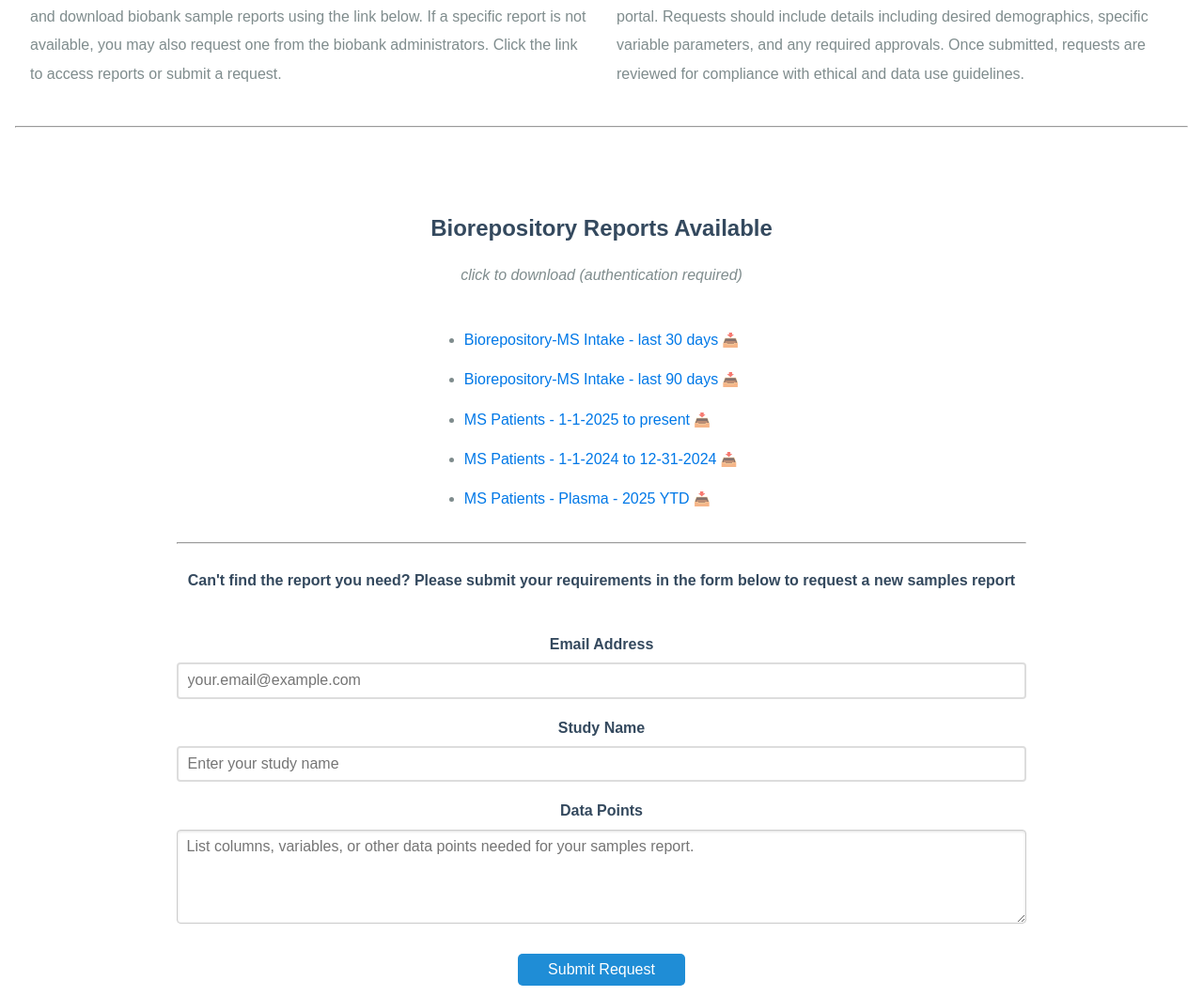
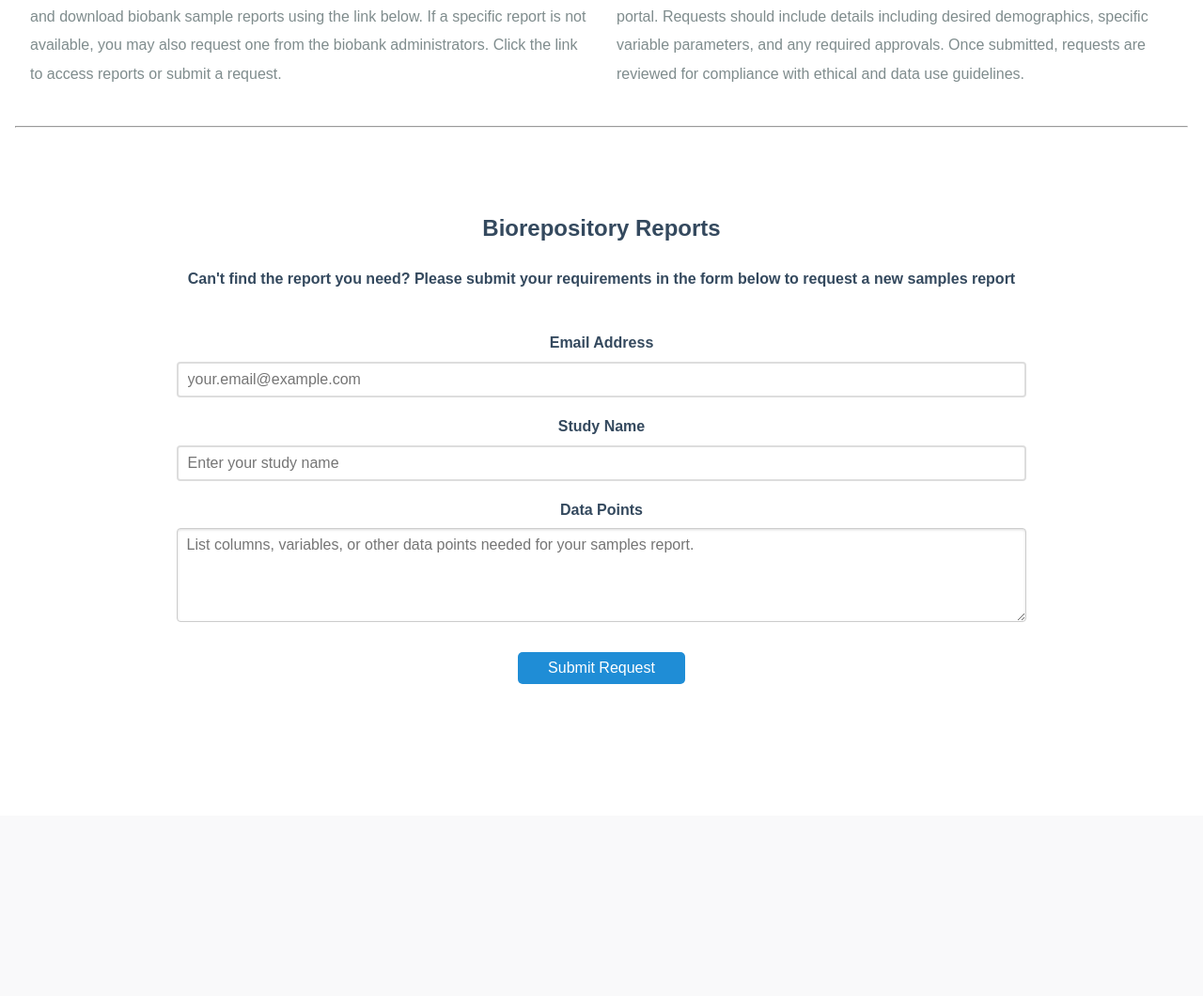
Before and after one commit to UCSF-MS-DCC/WNBR_website, a Flask app: page /dataservices/index in a window 1280 px wide. Shown: the part 1418-2478 px from the top of the page at 94% size. After the commit the page ends 2146 px from the top, so only its background shows below. Run offline with Flask 3, Linux system fonts and the light colour scheme; parts of the project's set-up code (start-up, migrations or seed data) failed here and were passed over; some libraries are stand-ins or nearby versions.

Commit message:
Updates to dataservices index - disable report downloads; updates to text layout on biorepository index

```diff
--- a/templates/biobank/index.html
+++ b/templates/biobank/index.html
@@ -18,19 +18,19 @@
 {#well-characterized biospecimens to scientists and clinicians worldwide. Our state-of-the-art facility specializes in the #}
 {#collection, processing, and long-term storage of blood and cerebrospinal fluid (CSF) from both healthy donors and #}
 {#individuals with neurological conditions.#}
-                    The Weill NeuroBioRepository is a Neurology Department core facility established to support and accelerate research into the mechanisms of complex neurological disorders. Our primary function is the systematic collection, processing, and long-term archival of high-quality human biospecimens obtained through our collaborating neurology centers. The repository is strategically focused on major neurodegenerative and neuroinflammatory conditions, including Multiple Sclerosis (MS), Parkinson's Disease, Amyotrophic Lateral Sclerosis (ALS), and a spectrum of memory and aging disorders. Our holdings consist of longitudinally collected cerebrospinal fluid (CSF) and a comprehensive array of blood-derived products, including
+                    The Weill NeuroBioRepository is a Neurology Department core facility established to support and accelerate research into the mechanisms of complex neurological disorders. Our primary function is the systematic collection, processing, and long-term archival of high-quality human biospecimens obtained through our collaborating neurology centers. The repository is strategically focused on major neurodegenerative and neuroinflammatory conditions, including Multiple Sclerosis (MS), Parkinson's Disease, Amyotrophic Lateral Sclerosis (ALS), and a spectrum of memory and aging disorders. Our holdings consist of
                 </p>
             </div>
 
             <div class="l-box pure-u-1 pure-u-md-1-3">
                 <p>
-                    plasma, serum, peripheral blood mononuclear cells (PBMCs), and extracted DNA, providing a robust resource for a wide range of molecular and cellular analyses. The ultimate objective of the biobank is to serve as a foundational platform that enables high-impact neurological research. The curated collections and associated data are structured to support a diverse portfolio of investigations, including longitudinal studies tracking disease progression, the discovery and validation of diagnostic or prognostic biomarkers, and large-scale genotype-phenotype association studies. By providing centralized, streamlined access to meticulously characterized biospecimens, the biobank lowers the logistical barriers for investigators to launch ambitious projects,
+                    longitudinally collected cerebrospinal fluid (CSF) and a comprehensive array of blood-derived products, including plasma, serum, peripheral blood mononuclear cells (PBMCs), and extracted DNA, providing a robust resource for a wide range of molecular and cellular analyses. The ultimate objective of the biobank is to serve as a foundational platform that enables high-impact neurological research. The curated collections and associated data are structured to support a diverse portfolio of investigations, including longitudinal studies tracking disease progression, the discovery and validation of diagnostic or prognostic biomarkers, and large-
                 </p>
             </div>
 
             <div class="l-box pure-u-1 pure-u-md-1-3">
                 <p>
-                    strengthens institutional grant applications, and promotes a campus-wide culture of collaborative, data-driven science. Our commitment is to maintain and grow this resource to the highest scientific and ethical standards, ensuring it remains a powerful engine for discovery.
+                    scale genotype-phenotype association studies. By providing centralized, streamlined access to meticulously characterized biospecimens, the biorepository lowers the logistical barriers for investigators to launch ambitious projects,strengthens institutional grant applications, and promotes a campus-wide culture of collaborative, data-driven science. Our commitment is to maintain and grow this resource to the highest scientific and ethical standards, ensuring it remains a powerful engine for discovery.
                 </p>
             </div>
         </div>
--- a/templates/dataservices/index.html
+++ b/templates/dataservices/index.html
@@ -194,19 +194,19 @@
                     pure-u-md-3-4: Takes up 75% width on medium screens and larger
                     -->
                     <div class="centered-container pure-u-1 pure-u-md-3-4 text-center">
-                        <h2>Biorepository Reports Available</h2>
-                        <p><i>click to download (authentication required)</i></p>
-                        <!-- Status message div -->
-                        <div id="status-message" class="status-message"></div>
-                        <ul id="reports-list" class="centered-list">
-                            <!-- Modified links to use onclick instead of href for triggering auth -->
-                            <li><a onclick="initiateDownload('WNBR_Sample_Report_TEST.pdf')">Biorepository-MS Intake - last 30 days</a></li>
-                            <li><a onclick="initiateDownload('WNBR_Sample_Report_TEST.xlsx')">Biorepository-MS Intake - last 90 days</a></li>
-                            <li><a onclick="initiateDownload('WNBR_Sample_Report_TEST.csv')">MS Patients - 1-1-2025 to present</a></li>
-                            <li><a onclick="initiateDownload('WNBR_Sample_Report_TEST.pdf')">MS Patients - 1-1-2024 to 12-31-2024</a></li>
-                            <li><a onclick="initiateDownload('WNBR_Sample_Report_TEST.pdf')">MS Patients - Plasma - 2025 YTD</a></li>
-                        </ul>
-                        <hr>
+                        <h2>Biorepository Reports</h2>
+{#                        <p><i>click to download (authentication required)</i></p>#}
+{#                        <!-- Status message div -->#}
+{#                        <div id="status-message" class="status-message"></div>#}
+{#                        <ul id="reports-list" class="centered-list">#}
+{#                            <!-- Modified links to use onclick instead of href for triggering auth -->#}
+{#                            <li><a onclick="initiateDownload('WNBR_Sample_Report_TEST.pdf')">Biorepository-MS Intake - last 30 days</a></li>#}
+{#                            <li><a onclick="initiateDownload('WNBR_Sample_Report_TEST.xlsx')">Biorepository-MS Intake - last 90 days</a></li>#}
+{#                            <li><a onclick="initiateDownload('WNBR_Sample_Report_TEST.csv')">MS Patients - 1-1-2025 to present</a></li>#}
+{#                            <li><a onclick="initiateDownload('WNBR_Sample_Report_TEST.pdf')">MS Patients - 1-1-2024 to 12-31-2024</a></li>#}
+{#                            <li><a onclick="initiateDownload('WNBR_Sample_Report_TEST.pdf')">MS Patients - Plasma - 2025 YTD</a></li>#}
+{#                        </ul>#}
+{#                        <hr>#}
                         <!-- Form section -->
                         <h4 class="form-heading">Can't find the report you need? Please submit your requirements in the form below to request a new samples report</h4>
                         <form class="pure-form pure-form-stacked">
```
